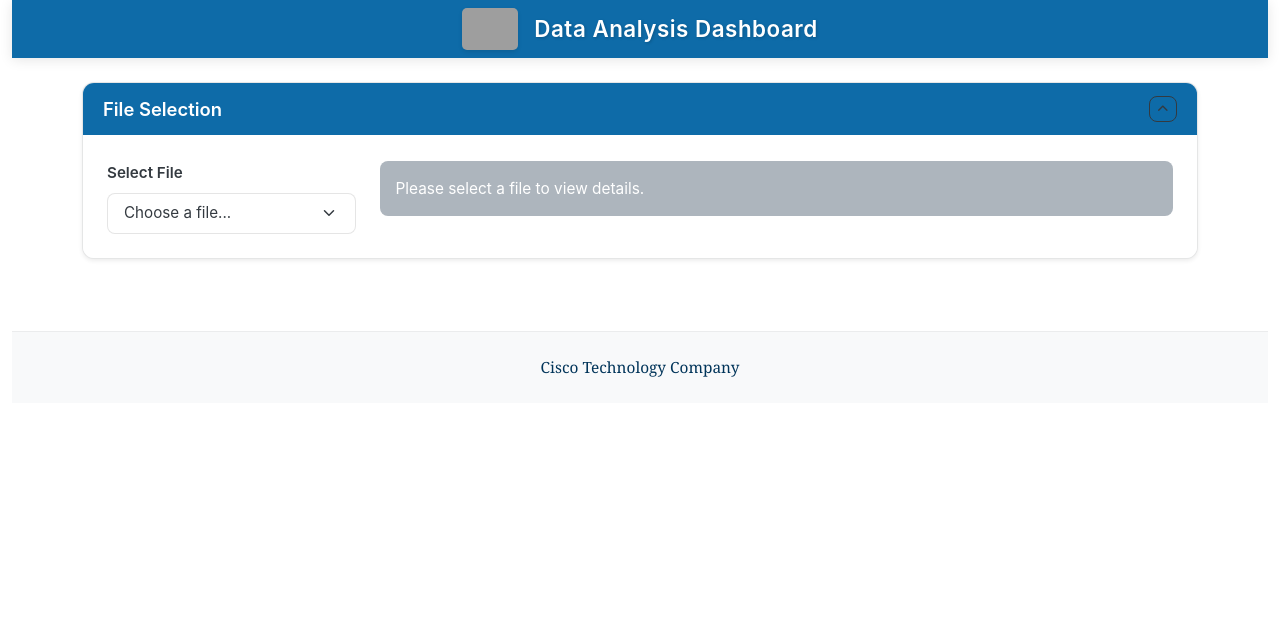
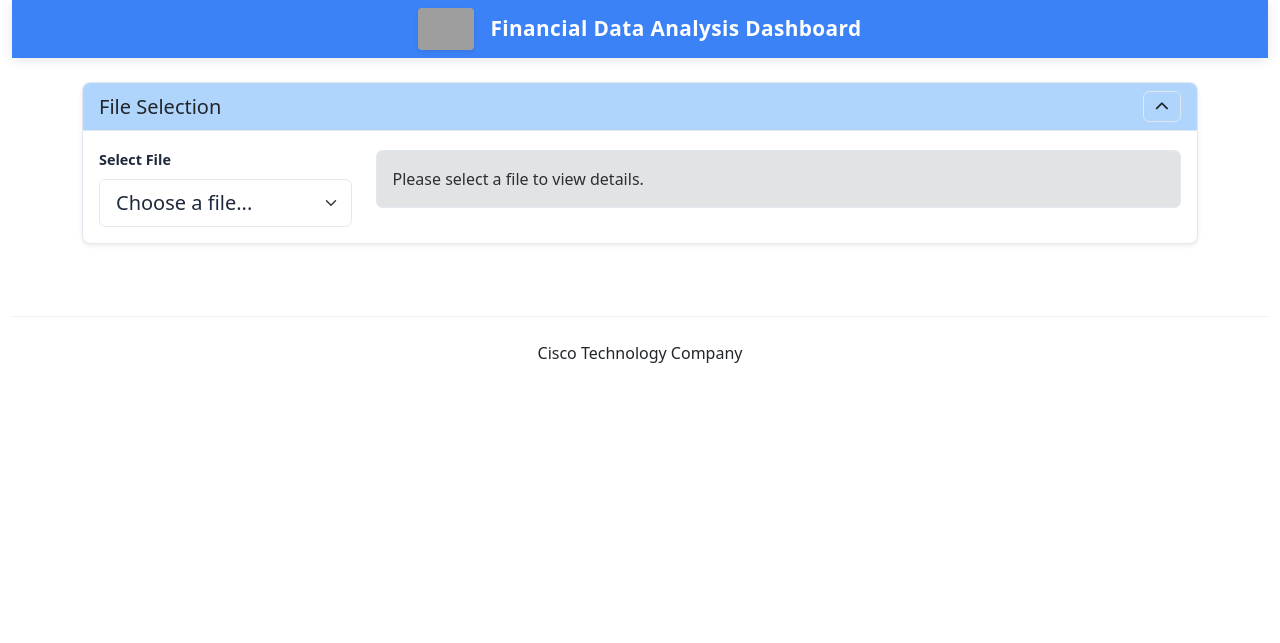
Before and after one commit to iamthephd/startingone, a Flask app: page / in a window 1280 px wide. Shown: the top 643 px of the page. Run offline with Flask 3, Linux system fonts and the light colour scheme; some libraries are stand-ins or nearby versions; grey boxes are pictures that could not be loaded.

Commit message:
modified

```diff
--- a/version3/static/css/styles.css
+++ b/version3/static/css/styles.css
@@ -1,103 +1,64 @@
-/* Main styles for the application - Professional Light Theme */
+/* Main styles for the professional financial dashboard */
 
-/* Variables for consistent color scheme */
+/* Color variables for consistent theming */
 :root {
-    --primary-color: #0e6ba8;
-    --primary-light: #00a8e8;
-    --primary-dark: #003459;
-    --neutral-light: #f8f9fa;
-    --neutral-accent: #e9ecef;
-    --text-primary: #212529;
-    --text-secondary: #6c757d;
+    --primary-color: #3b82f6;
+    --primary-light: rgba(59, 130, 246, 0.1);
+    --primary-medium: rgba(59, 130, 246, 0.2);
+    --text-dark: #1e293b;
+    --text-muted: #64748b;
+    --border-color: #e2e8f0;
+    --highlight-color: rgba(76, 175, 80, 0.6); /* Light green for highlighting */
+    --highlight-light: rgba(76, 175, 80, 0.2); /* Lighter green for the badge */
+    --background-light: #f8fafc;
+    --card-shadow: 0 4px 6px -1px rgba(0, 0, 0, 0.1), 0 2px 4px -1px rgba(0, 0, 0, 0.06);
 }
 
-/* Navbar styling with logo */
+/* Navbar styling */
 .navbar-logo {
     height: 40px;
     width: auto;
-    border-radius: 5px;
-    box-shadow: 0 2px 4px rgba(0, 0, 0, 0.1);
-    transition: transform 0.2s ease;
-}
-
-.navbar-logo:hover {
-    transform: scale(1.05);
+    border-radius: 4px;
+    box-shadow: 0 2px 4px rgba(0, 0, 0, 0.08);
 }
 
 .navbar-title {
-    font-size: 1.4rem;
+    font-size: 1.3rem;
     font-weight: 600;
-    letter-spacing: 0.5px;
-    text-shadow: 1px 1px 3px rgba(0, 0, 0, 0.2);
+    letter-spacing: 0.4px;
 }
 
-/* Card styling with rounded corners and professional look */
+/* Card styling with elegant shadows */
 .card {
-    transition: all 0.3s ease;
-    border-radius: 0.75rem !important;
+    transition: transform 0.2s ease, box-shadow 0.2s ease;
+    border-radius: 0.5rem !important;
+    border: 1px solid var(--border-color);
+    box-shadow: var(--card-shadow);
     overflow: hidden;
-    border: 1px solid rgba(0,0,0,0.08);
-    background-color: var(--neutral-light);
-    box-shadow: 0 2px 12px rgba(0,0,0,0.05);
 }
 
 .card:hover {
-    box-shadow: 0 0.5rem 1rem rgba(0, 0, 0, 0.1) !important;
-    transform: translateY(-2px);
+    box-shadow: 0 10px 15px -3px rgba(0, 0, 0, 0.1), 0 4px 6px -2px rgba(0, 0, 0, 0.05) !important;
 }
 
-/* Card headers with professional blue theme */
+/* Card headers */
 .card-header {
-    background-color: var(--primary-color) !important;
-    color: white !important;
-    border-bottom: none;
-    padding: 0.8rem 1.25rem;
+    background-color: var(--background-light) !important;
+    border-bottom: 1px solid var(--border-color);
 }
 
-.card-header h5, .card-header h6 {
-    color: white;
-    margin-bottom: 0;
+/* Selected cell in table - now using light green */
+.selected-cell {
+    background-color: var(--highlight-color) !important;
+    color: white !important;
+    font-weight: 600;
+    transition: background-color 0.2s ease;
 }
 
-/* Card body with clean spacing */
-.card-body {
-    padding: 1.5rem;
-    background-color: white;
-}
-
-/* Settings accordion styling */
-.accordion-button:focus {
-    box-shadow: none;
-    border-color: var(--primary-light);
-}
-
-.accordion-button:not(.collapsed) {
-    background-color: var(--primary-color);
-    color: white;
-}
-
-/* Selected cell in table */
-.selected-cell {
-    background-color: rgba(14, 107, 168, 0.4) !important; /* Using our primary-color */
-    color: white !important;
-    font-weight: bold;
-    transition: background-color 0.2s ease;
-    box-shadow: inset 0 0 0 1px rgba(255, 255, 255, 0.4);
-}
-
-/* Table cell hover effects */
+/* Table cell hover effects - keeping it subtle */
 #summaryTable tbody td:not(:first-child):hover {
     cursor: pointer;
-    background-color: rgba(0, 168, 232, 0.15) !important; /* Using our primary-light */
-}
-
-/* Hover highlight for cells and commentary */
-.hover-highlight {
-    background-color: rgba(0, 168, 232, 0.25) !important; /* Using our primary-light */
-    color: var(--text-primary) !important;
-    box-shadow: 0 0 0 2px rgba(0, 168, 232, 0.3) !important;
-    border-radius: 3px;
-    transition: all 0.2s ease;
+    background-color: var(--primary-light) !important;
 }
 
 /* Cell reference styling */
@@ -106,15 +67,15 @@
     padding: 0 3px;
     border-radius: 3px;
     transition: all 0.2s ease;
-    font-weight: bold;
+    font-weight: 600;
     color: var(--primary-color);
-    background-color: rgba(14, 107, 168, 0.1);
+    background-color: var(--primary-light);
     border-bottom: 1px dashed var(--primary-color);
 }
 
 .cell-reference:hover {
     text-decoration: underline;
-    background-color: rgba(14, 107, 168, 0.2);
+    background-color: var(--primary-medium);
 }
 
 /* Commentary text styling */
@@ -125,52 +86,33 @@
     overflow-y: auto;
     font-size: 0.95rem;
     border-left: 3px solid var(--primary-color);
-    background-color: white;
-    padding: 15px;
-    border-radius: 8px;
-    box-shadow: 0 1px 3px rgba(0,0,0,0.05);
-    transition: all 0.3s ease;
+    background-color: var(--background-light) !important;
 }
 
 /* File details badges styling */
 .badge {
-    transition: all 0.3s ease;
-    padding: 0.85rem !important;
-    box-shadow: 0 2px 6px rgba(0, 0, 0, 0.06);
-    border-radius: 8px !important;
+    transition: all 0.2s ease;
+    padding: 0.5rem 0.75rem !important;
+    background-color: var(--primary-light) !important;
+    color: var(--text-dark) !important;
+    border: 1px solid var(--primary-medium);
 }
 
-.badge:hover {
-    transform: translateY(-2px);
-    box-shadow: 0 4px 12px rgba(0, 0, 0, 0.15);
+/* "Selected" badge styling - match the highlight color */
+#tableLegend .badge.bg-primary {
+    background-color: var(--highlight-light) !important;
+    color: #2e7d32 !important; /* Darker green for text */
+    border-color: rgba(76, 175, 80, 0.4);
 }
 
 .badge .text-small {
     font-size: 0.75rem;
-    opacity: 0.9;
-    font-weight: 400;
-}
-
-/* Badge color variants with our theme colors */
-.bg-primary {
-    background-color: var(--primary-color) !important;
-}
-
-.bg-info {
-    background-color: var(--primary-light) !important;
-}
-
-.bg-success {
-    background-color: #2ecc71 !important;
-}
-
-.bg-warning {
-    background-color: #f39c12 !important;
+    color: var(--text-muted);
 }
 
 /* Table container with fixed height */
 .table-container {
-    height: 400px; /* Fixed height for the table container */
+    height: 400px;
     position: relative;
     margin-bottom: 1rem;
 }
@@ -181,20 +123,23 @@
     overflow-x: auto;
     width: 100%;
     display: block;
-    -webkit-overflow-scrolling: touch; /* For smooth scrolling on iOS */
+    -webkit-overflow-scrolling: touch;
 }
 
-/* Table styling */
+/* Table styling - centering content as requested */
 #summaryTable {
     border-radius: 0.5rem;
     overflow: hidden;
     width: 100%;
-    margin-bottom: 0; /* Remove bottom margin as container has margin */
-    /* This makes first column stick to the left */
-    position: relative;
+    margin-bottom: 0;
     border-collapse: separate;
     border-spacing: 0;
-    box-shadow: 0 2px 10px rgba(0,0,0,0.05);
+}
+
+/* Center all table cell content except first column */
+#summaryTable thead th:not(:first-child),
+#summaryTable tbody td:not(:first-child) {
+    text-align: center;
 }
 
 /* Stick first column to show row names while scrolling horizontally */
@@ -203,206 +148,157 @@
     position: sticky;
     left: 0;
     z-index: 1;
+    white-space: nowrap; /* Prevent row names from wrapping */
 }
 
 /* Table column header styling */
 #summaryTable thead th {
-    background-color: var(--primary-color);
-    color: white;
+    background-color: var(--primary-light);
+    color: var(--text-dark);
     font-weight: 600;
     border-bottom: none;
     position: sticky;
     top: 0;
     z-index: 2;
-    text-align: center;
-    vertical-align: middle;
-    padding: 12px 15px;
+    padding: 12px 8px;
 }
 
 /* Make sure header corner has highest z-index when both sticky positions apply */
 #summaryTable thead th:first-child {
     z-index: 3;
-    text-align: left;
 }
 
-/* Table first column styling (row names) */
+/* Table first column styling (row names) - no wrapping */
 #summaryTable tbody td:first-child {
     font-weight: 600;
     background-color: var(--primary-light);
-    color: var(--text-primary);
-    text-align: left;
-    max-width: 200px;
+    color: var(--text-dark);
     white-space: nowrap;
-    overflow: hidden;
-    text-overflow: ellipsis;
 }
 
-/* Add tooltip effect for long row names */
-#summaryTable tbody td:first-child:hover {
-    overflow: visible;
-    white-space: normal;
-    word-break: break-word;
-    background-color: var(--primary-light);
-    position: relative;
-    z-index: 5;
-    box-shadow: 0 0 10px rgba(0,0,0,0.1);
-}
-
-/* Center numeric values in table cells */
-#summaryTable tbody td:not(:first-child) {
-    text-align: center;
-    vertical-align: middle;
-}
-
-/* Make sure the background color of sticky elements shows properly */
-#summaryTable tbody tr:nth-of-type(odd) td:first-child {
-    background-color: var(--primary-light);
-}
-
+/* Consistent background for first column */
+#summaryTable tbody tr:nth-of-type(odd) td:first-child,
 #summaryTable tbody tr:nth-of-type(even) td:first-child {
     background-color: var(--primary-light);
 }
 
-/* Table striping enhancement - subtle zebra striping */
+/* Subtle table striping */
 .table-striped > tbody > tr:nth-of-type(odd) > * {
-    background-color: rgba(14, 107, 168, 0.05);
-}
-
-/* Highlight on hover for better readability */
-.table-hover > tbody > tr:hover > * {
-    background-color: rgba(14, 107, 168, 0.1);
+    background-color: rgba(0, 0, 0, 0.02);
 }
 
 /* DataTables overrides */
-.dataTables_wrapper .dataTables_filter input {
-    background-color: var(--bs-white);
-    color: var(--bs-dark);
-    border: 1px solid var(--bs-primary-border-subtle);
-    border-radius: 0.5rem;
+.dataTables_wrapper .dataTables_filter input,
+.dataTables_wrapper .dataTables_length select {
+    background-color: white;
+    color: var(--text-dark);
+    border: 1px solid var(--border-color);
+    border-radius: 0.4rem;
     padding: 0.375rem 0.75rem;
 }
 
-.dataTables_wrapper .dataTables_length select {
-    background-color: var(--bs-white);
-    color: var(--bs-dark);
-    border: 1px solid var(--bs-primary-border-subtle);
-    border-radius: 0.5rem;
-    padding: 0.375rem 0.75rem;
+/* Button styling - making all buttons consistent */
+.btn {
+    transition: all 0.2s ease;
+    border-radius: 0.4rem;
+    padding: 0.375rem 1rem;
+    font-weight: 500;
+    box-shadow: none;
+    border: 1px solid var(--border-color);
 }
 
-/* Button styling with professional blue theme */
-.btn {
-    transition: all 0.3s ease;
-    border-radius: 0.5rem;
-    font-weight: 500;
-    letter-spacing: 0.3px;
+/* Consistent button sizes */
+.btn-sm {
+    padding: 0.25rem 0.75rem;
+    font-size: 0.875rem;
 }
 
-.btn:hover {
-    transform: translateY(-1px);
-    box-shadow: 0 4px 8px rgba(0, 0, 0, 0.1);
+/* Light button colors for all buttons except primary action buttons */
+.btn-outline-primary,
+.btn-outline-secondary {
+    background-color: white;
+    color: var(--text-dark);
+    border-color: var(--border-color);
 }
 
-/* Primary button with our theme color */
-.btn-primary {
-    background-color: var(--primary-color);
+.btn-outline-primary:hover,
+.btn-outline-secondary:hover {
+    background-color: var(--primary-light);
+    color: var(--primary-color);
     border-color: var(--primary-color);
+    transform: translateY(-1px);
 }
 
-.btn-primary:hover, .btn-primary:focus {
-    background-color: var(--primary-dark);
-    border-color: var(--primary-dark);
-}
-
-/* Outline primary button */
-.btn-outline-primary {
-    color: var(--primary-color);
-    border-color: var(--primary-color);
-}
-
-.btn-outline-primary:hover {
+/* Primary buttons - still keeping it relatively light */
+.btn-primary {
     background-color: var(--primary-color);
     border-color: var(--primary-color);
     color: white;
 }
 
-/* Secondary button styling */
-.btn-secondary {
-    background-color: var(--neutral-accent);
-    border-color: var(--neutral-accent);
-    color: var(--text-primary);
-}
-
-.btn-secondary:hover {
-    background-color: #d3d9df;
-    border-color: #d3d9df;
-    color: var(--text-primary);
+.btn-primary:hover {
+    background-color: #2563eb; /* Slightly darker */
+    border-color: #2563eb;
+    transform: translateY(-1px);
 }
 
 /* Animation for alerts */
 .alert {
-    animation: fadein 0.5s;
-    border-radius: 0.5rem !important;
+    animation: fadein 0.4s;
+    border-radius: 0.4rem !important;
+    border: 1px solid var(--border-color);
 }
 
 @keyframes fadein {
-    from { opacity: 0; transform: translateY(10px); }
+    from { opacity: 0; transform: translateY(5px); }
     to   { opacity: 1; transform: translateY(0); }
 }
 
-/* Table legend styling */
+/* Table legend styling - keeping it subtle */
 #tableLegend {
     font-size: 0.9rem;
+    background-color: var(--background-light) !important;
+    border: 1px solid var(--border-color);
 }
 
-/* Card header font sizes */
-.card-header h5 {
-    font-size: 1.15rem; /* You can adjust this value to make it smaller or larger */
-    font-weight: 600;
+/* Form styling */
+.form-select,
+.form-control {
+    border: 1px solid var(--border-color);
+    border-radius: 0.4rem;
+    color: var(--text-dark);
 }
 
-.card-header h6 {
-    font-size: 1rem; /* Smaller than h5 but still readable */
+.form-label {
+    font-size: 0.9rem;
     font-weight: 600;
-}
-
-/* Select form element font sizes */
-.form-select {
-    font-size: 0.95rem; /* You can adjust this value to make it smaller or larger */
-}
-
-.form-select option {
-    font-size: 0.95rem; /* You can adjust this value to make it smaller or larger */
-}
-
-/* Form labels */
-.form-label {
-    font-size: 0.95rem; /* You can adjust this value to make it smaller or larger */
-    font-weight: 600;
+    color: var(--text-dark);
 }
 
 /* Custom scrollbar for better UX */
-.table-responsive::-webkit-scrollbar,
-#commentaryText::-webkit-scrollbar {
+.table-responsive::-webkit-scrollbar {
     width: 8px;
     height: 8px;
 }
 
-.table-responsive::-webkit-scrollbar-track,
-#commentaryText::-webkit-scrollbar-track {
+.table-responsive::-webkit-scrollbar-track {
     background: #f1f1f1;
     border-radius: 10px;
 }
 
-.table-responsive::-webkit-scrollbar-thumb,
-#commentaryText::-webkit-scrollbar-thumb {
-    background: rgba(14, 107, 168, 0.5);
+.table-responsive::-webkit-scrollbar-thumb {
+    background: var(--text-muted);
     border-radius: 10px;
 }
 
-.table-responsive::-webkit-scrollbar-thumb:hover,
-#commentaryText::-webkit-scrollbar-thumb:hover {
-    background: rgba(14, 107, 168, 0.7);
+.table-responsive::-webkit-scrollbar-thumb:hover {
+    background: var(--primary-color);
+}
+
+/* Settings panel */
+#settingsCollapse {
+    background-color: var(--background-light) !important;
+    border-color: var(--border-color) !important;
 }
 
 /* Responsive fixes */
@@ -420,11 +316,7 @@
     }
 
     .badge {
-        padding: 0.5rem !important;
+        padding: 0.4rem 0.6rem !important;
         margin: 0.25rem;
     }
-
-    .badge .fs-5 {
-        font-size: 1rem !important;
-    }
 }
--- a/version3/templates/base.html
+++ b/version3/templates/base.html
@@ -3,14 +3,14 @@
 <head>
     <meta charset="UTF-8">
     <meta name="viewport" content="width=device-width, initial-scale=1.0">
-    <title>Data Analysis Dashboard</title>
-    <!-- Bootstrap CSS (Light Theme - Blue) -->
-    <link href="https://cdn.jsdelivr.net/npm/bootswatch@5.3.2/dist/litera/bootstrap.min.css" rel="stylesheet">
+    <title>Financial Data Analysis Dashboard</title>
+    <!-- Bootstrap CSS -->
+    <link href="https://cdn.jsdelivr.net/npm/bootstrap@5.3.0/dist/css/bootstrap.min.css" rel="stylesheet">
     <!-- DataTables CSS -->
     <link rel="stylesheet" type="text/css" href="https://cdn.datatables.net/1.11.5/css/dataTables.bootstrap5.min.css">
     <!-- FontAwesome -->
     <link rel="stylesheet" href="https://cdnjs.cloudflare.com/ajax/libs/font-awesome/6.0.0/css/all.min.css">
-    <!-- Custom CSS -->
+    <!-- Custom CSS - Load after Bootstrap to ensure override -->
     <link rel="stylesheet" href="{{ url_for('static', filename='css/styles.css') }}">
     <link rel="stylesheet" href="{{ url_for('static', filename='css/chatbot.css') }}">
     {% block extra_css %}{% endblock %}
@@ -21,7 +21,7 @@
             <div class="container">
                 <div class="d-flex align-items-center justify-content-center w-100">
                     <img src="{{ url_for('static', filename='img/images.jpg') }}" alt="Logo" class="navbar-logo me-3" style="height: 42px; width: auto;">
-                    <span class="navbar-title text-white">Data Analysis Dashboard</span>
+                    <span class="navbar-title text-white">Financial Data Analysis Dashboard</span>
                 </div>
             </div>
         </nav>
--- a/version3/templates/index.html
+++ b/version3/templates/index.html
@@ -5,7 +5,7 @@
     <!-- File Selection Section -->
     <div class="col-12 mb-4">
         <div class="card rounded-3 shadow-sm">
-            <div class="card-header bg-primary bg-opacity-15 d-flex justify-content-between align-items-center">
+            <div class="card-header d-flex justify-content-between align-items-center" style="background-color: #afd5fc !important;">
                 <h5 class="mb-0">File Selection</h5>
                 <button class="btn btn-sm btn-outline-dark" type="button" data-bs-toggle="collapse"
                         data-bs-target="#fileSelectionBody" aria-expanded="true" aria-controls="fileSelectionBody">
@@ -40,7 +40,7 @@
     <!-- Analysis Section -->
     <div class="col-12">
         <div class="card mb-4 rounded-4 shadow" id="analysisCard" style="display: none;">
-            <div class="card-header bg-primary bg-opacity-15">
+            <div class="card-header" style="background-color: #afd5fc !important;">
                 <h5 class="mb-0">Data Analysis</h5>
             </div>
             <div class="card-body">
@@ -50,13 +50,13 @@
                     <!-- Summary Table Section -->
                     <div class="col-lg-7">
                         <div class="card rounded-4 shadow-sm h-100">
-                            <div class="card-header bg-primary bg-opacity-15">
+                            <div class="card-header" style="background-color: #d0e4f8 !important;">
                                 <h6 class="mb-0">Summary Table</h6>
                             </div>
                             <div class="card-body">
-                                <div id="tableLegend" class="mb-3 p-2 bg-primary bg-opacity-10 rounded-3">
+                                <div id="tableLegend" class="mb-3 p-2 rounded-3">
                                     <i class="fas fa-info-circle me-2"></i>
-                                    <span class="badge bg-primary">Selected</span> cells are used for commentary generation.
+                                    <span class="badge" style="background-color: var(--highlight-color) !important; color: white !important;">Selected</span> cells are used for commentary generation.
                                     Click on cells to select or deselect them.
                                 </div>
                                 <div class="table-container">
@@ -92,7 +92,7 @@
                                     </div>
 
                                     <!-- Analysis Settings Panel -->
-                                    <div id="settingsCollapse" class="collapse mt-2 p-3 border rounded-3 bg-light">
+                                    <div id="settingsCollapse" class="collapse mt-2 p-3 border rounded-3">
                                         <div class="row">
                                             <div class="col-md-6">
                                                 <div class="form-group mb-3">
@@ -130,14 +130,14 @@
                     <!-- Commentary Section -->
                     <div class="col-lg-5">
                         <div class="card rounded-4 shadow-sm h-100">
-                            <div class="card-header bg-primary bg-opacity-15 d-flex justify-content-between align-items-center">
+                            <div class="card-header d-flex justify-content-between align-items-center" style="background-color: #d0e4f8 !important;">
                                 <h6 class="mb-0">Generated Commentary</h6>
                                 <button id="exportPptBtn" class="btn btn-sm btn-primary">
                                     <i class="fas fa-file-powerpoint me-1"></i>Export PPT
                                 </button>
                             </div>
                             <div class="card-body d-flex flex-column">
-                                <div id="commentaryText" class="p-3 bg-light rounded-3 flex-grow-1">
+                                <div id="commentaryText" class="p-3 rounded-3 flex-grow-1">
                                     <!-- Commentary will be populated by JavaScript -->
                                 </div>
                                 <div class="mt-3">
```
Also changed, not shown: version3/static/css/custom.css (added, +48 -0 lines), version3/templates/layout.html (added, +74 -0 lines).
